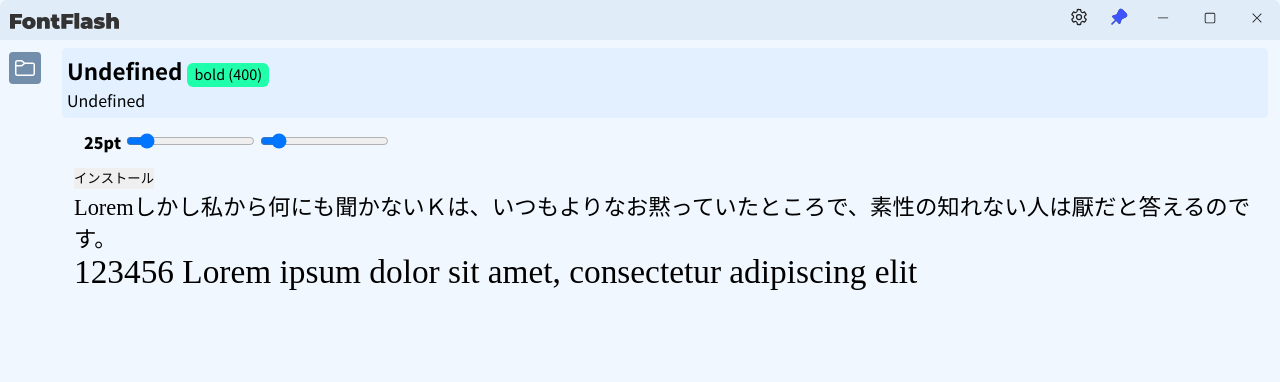
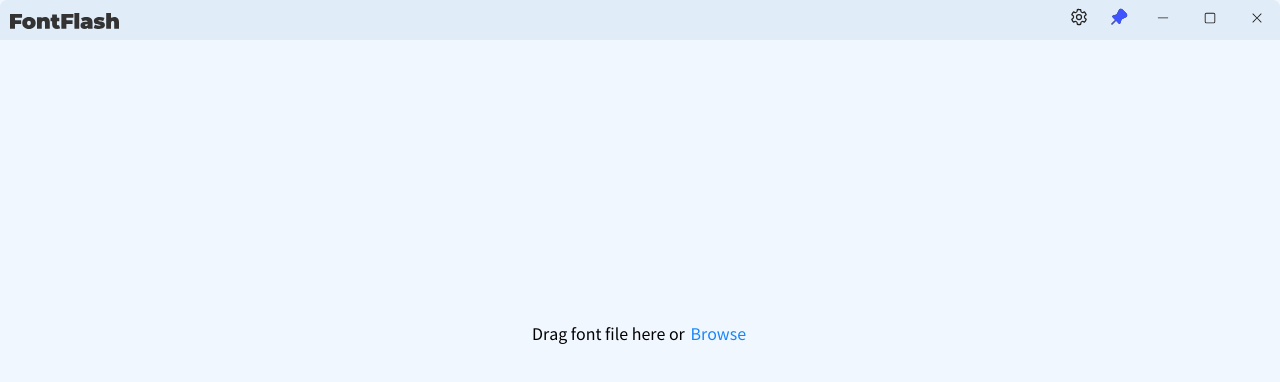
Before and after one commit to etabuild/fontflash, a Vue app: page / in a window 1280 px wide. Shown: the top 382 px of the page. Built offline with nearby package versions, Linux system fonts and the light colour scheme; a web font is replaced by a local one.

Commit message:
- fixed a lot

```diff
--- a/src/App.vue
+++ b/src/App.vue
@@ -9,6 +9,8 @@ import {ref, reactive} from "vue";
 import {appWindow} from "@tauri-apps/api/window"
 import {convertFileSrc, invoke} from "@tauri-apps/api/tauri";
 import {listen} from "@tauri-apps/api/event";
+import { open } from '@tauri-apps/api/dialog';
+
 /*
 import parser from 'woff2-parser';
 */
@@ -86,11 +88,22 @@ function addFontFace(path) {
     }).catch(function (e) {
         alert('Failed to load the file: ' + path)
     });
+    uiState.isOpenFile = true
+}
+async function requestFileDialog() {
+    const selected = await open({
+        multiple: false,
+        filters: [{
+            name: 'FontFile',
+            extensions: ['ttf', 'otf', 'woff', 'woff2']
+        }]
+    })
+    console.log(selected)
+    requestLoadFont(selected)
 }
 
-
 let uiState = reactive({
-    isOpenFile: true
+    isOpenFile: false
 })
 
 
@@ -99,7 +112,7 @@ let uiState = reactive({
     <div id="app-root">
         <Titlebar></Titlebar>
         <div v-if="!uiState.isOpenFile" class="blank_view">
-            <p id="blank_message">ファイルを開いてね☆</p>
+            <p id="blank_message">Drag font file here or <button @click="requestFileDialog" class="small">Browse</button></p>
         </div>
         <div v-if="uiState.isOpenFile" class="container" id="main">
             <Sidebar class="sidebar" :dir-file-list="dirFiles"></Sidebar>
--- a/src/layout.css
+++ b/src/layout.css
@@ -2,12 +2,15 @@
 /*    grid-column: 2/3;
     grid-row: 1/2;*/
 }
-.blank_message{
+#blank_view{
+
+}
+#blank_message{
     position: fixed;
     top: 40vh;
     left: 0;
     right: 0;
-    bottom: 40vh;
+    text-align: center;
 }
 #app-root{
     background: #f1f7ff;
--- a/src/style.css
+++ b/src/style.css
@@ -1,3 +1,14 @@
 button {
-    border:none
+    border:none;
+    border-radius: 3px;
+    color: #1886fa;
+    background: none;
 }
+
+button.small {
+    padding:2px;
+    font-size:1em;
+}
+button:hover{
+    background: #e0ecf8;
+}
```
